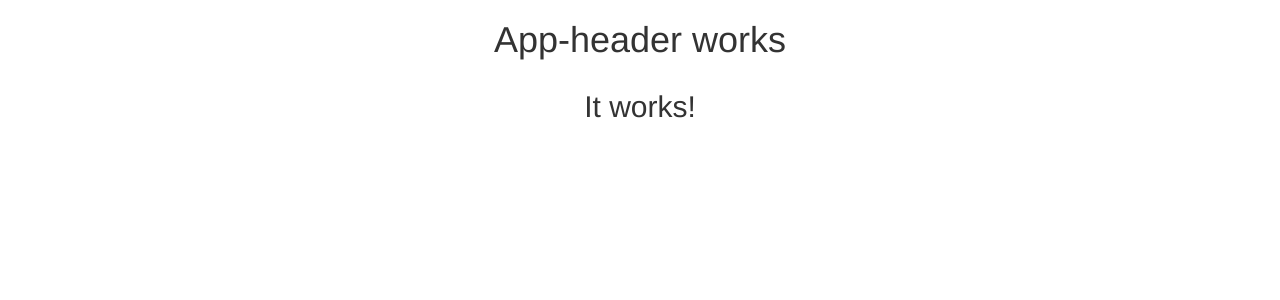
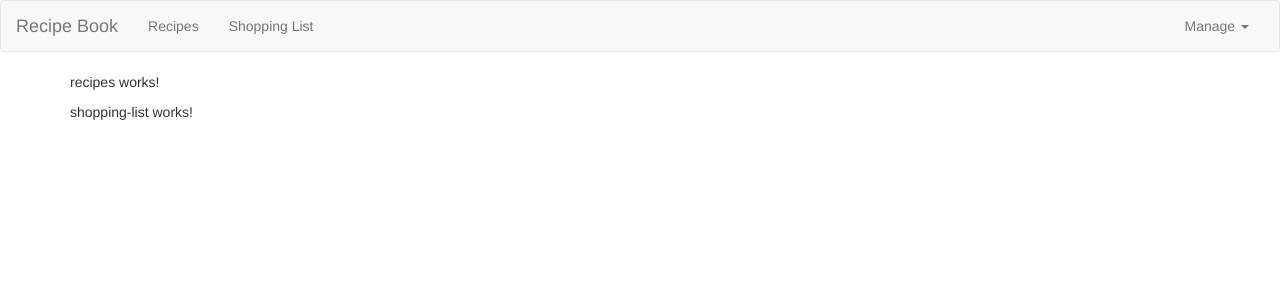
Before and after one commit to krlakwa/recipe-app, an Angular app: page / in a window 1280 px wide. Shown: the top 300 px of the page. Built offline with nearby package versions, Linux system fonts and the light colour scheme.

Commit message:
Create template for header component

```diff
--- a/src/app/app-header/app-header.component.html
+++ b/src/app/app-header/app-header.component.html
@@ -1,7 +1,22 @@
-<div class="conteiner">
-  <div class="row">
-    <div class="col-md-12">
-        <h1 class="text-center">App-header works</h1>
+<nav class="navbar navbar-default">
+  <div class="container-fluid">
+    <div class="navbar-header">
+      <a href="#" class="navbar-brand">Recipe Book</a>
+    </div>
+    <div class="collapse navbar-collapse">
+      <ul class="nav navbar-nav">
+        <li><a href="#">Recipes</a></li>
+        <li><a href="#">Shopping List</a></li>
+      </ul>
+      <ul class="nav navbar-nav navbar-right">
+        <li class="dropdown">
+          <a href="#" class="dropdown-toggle" role="button">Manage <span class="caret"></span></a>
+          <ul class="dropdown-menu">
+            <li><a href="#">Save Data</a></li>
+            <li><a href="#">Fetch Data</a></li>
+          </ul>
+        </li>
+      </ul>
     </div>
   </div>
-</div>
+</nav>
--- a/src/app/app.component.html
+++ b/src/app/app.component.html
@@ -2,7 +2,8 @@
 <div class="container">
   <div class="row">
     <div class="col-md-12">
-      <h2 class="text-center">It works!</h2>
+      <app-recipes></app-recipes>
+      <app-shopping-list></app-shopping-list>
     </div>
   </div>
 </div>
```
